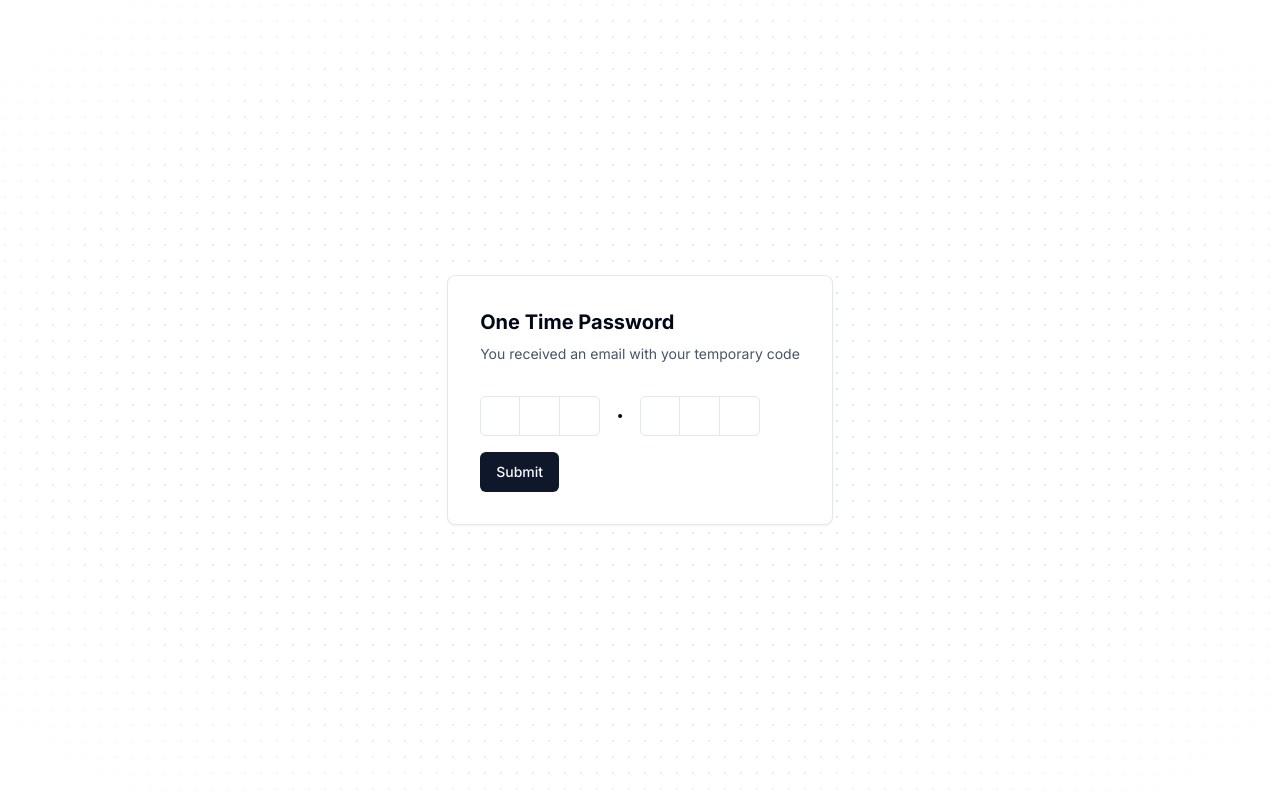
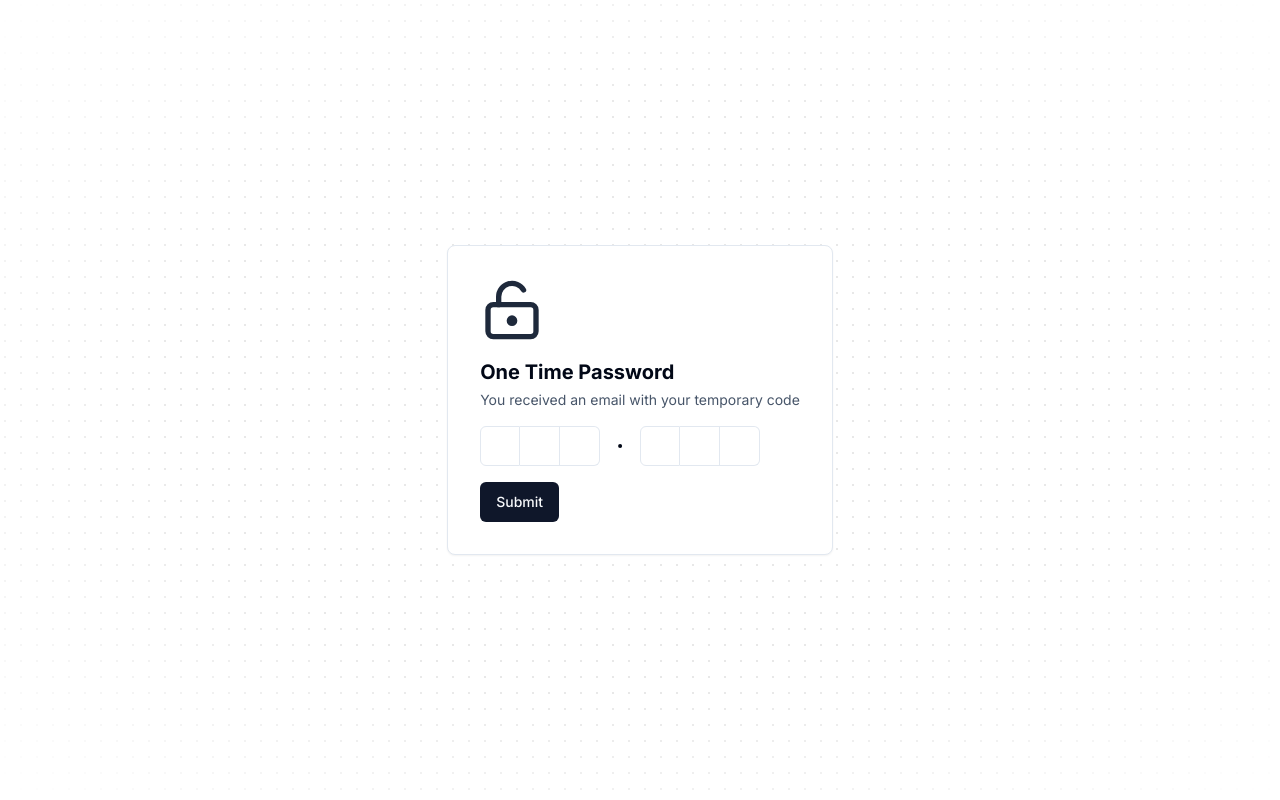
Before and after one commit to lnk00/Template-saas, a Next.js app: page /otp in a window 1280 px wide. Built offline with nearby package versions, Linux system fonts and the light colour scheme.

Commit message:
add lock icons to login and otp pages

```diff
--- a/app/otp/page.tsx
+++ b/app/otp/page.tsx
@@ -10,6 +10,7 @@ import {
 } from "@/components/ui/input-otp";
 import { Button } from "@/components/ui/button";
 import { VerifyOtp } from "./actions";
+import { LockKeyholeOpen } from "lucide-react";
 
 export default function Otp({
   searchParams,
@@ -21,8 +22,12 @@ export default function Otp({
       <DotBackground />
       <Container className="h-full flex items-center justify-center">
         <Card className="p-4 md:p-8">
+          <LockKeyholeOpen
+            className="h-16 w-16 mb-4 text-slate-800"
+            strokeWidth={2}
+          />
           <h2 className="font-bold text-xl">One Time Password</h2>
-          <p className="text-slate-600 text-sm max-w-sm mt-2 dark:text-slate-300 mb-8">
+          <p className="text-slate-600 text-sm max-w-sm mt-1 dark:text-slate-300 mb-4">
             You received an email with your temporary code
           </p>
 
--- a/components/login-form.tsx
+++ b/components/login-form.tsx
@@ -1,4 +1,4 @@
-import { ArrowRight } from "lucide-react";
+import { ArrowRight, LockKeyhole } from "lucide-react";
 import { Button } from "./ui/button";
 import { Input } from "./ui/input";
 import { Label } from "./ui/label";
@@ -19,6 +19,7 @@ import {
 export default function LoginForm() {
   return (
     <div className="max-w-md w-full mx-auto rounded-none md:rounded-2xl p-4 md:p-8 shadow-input bg-white dark:bg-black relative">
+      <LockKeyhole className="h-16 w-16 mb-4 text-slate-800" strokeWidth={2} />
       <h2 className="font-bold text-xl">Welcome to Vecko</h2>
       <p className="text-slate-600 text-sm max-w-sm mt-2 dark:text-slate-300">
         Login to vecko to plan your week/month in the most proeficient ans
```
